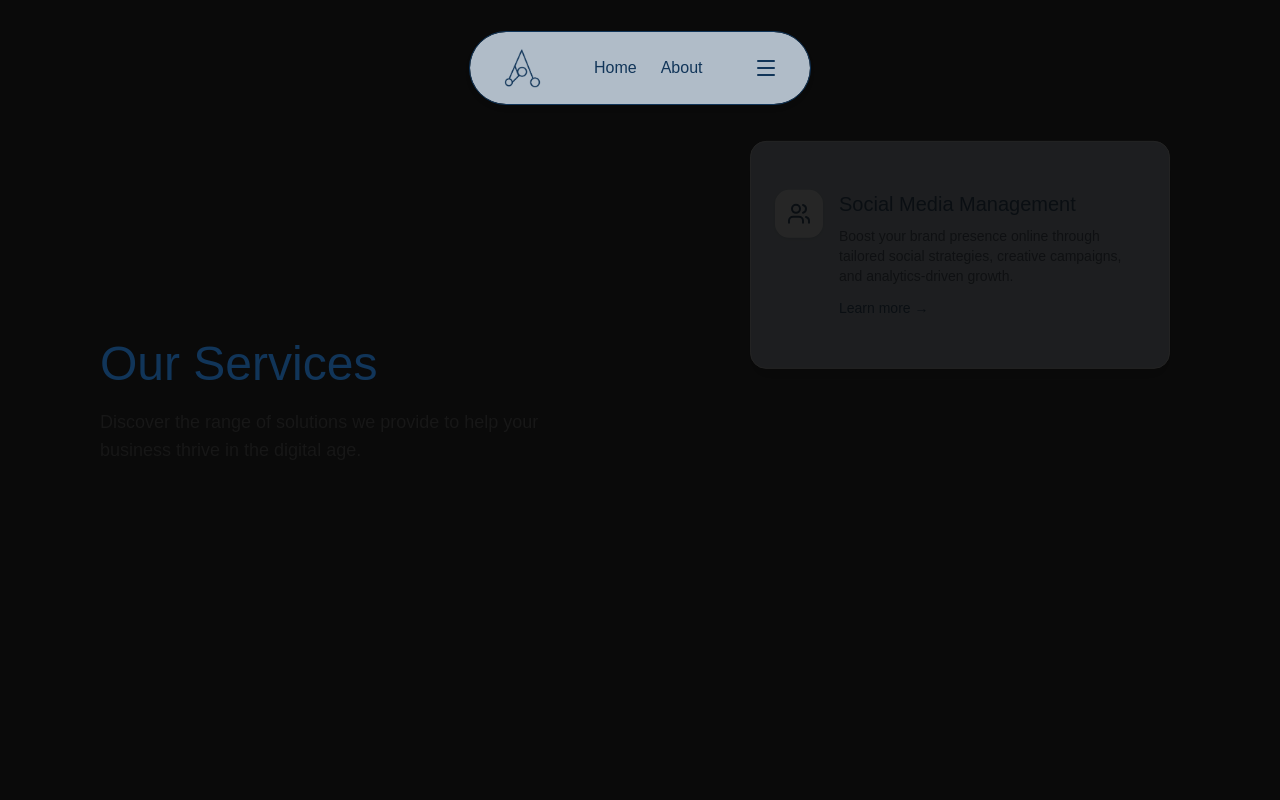
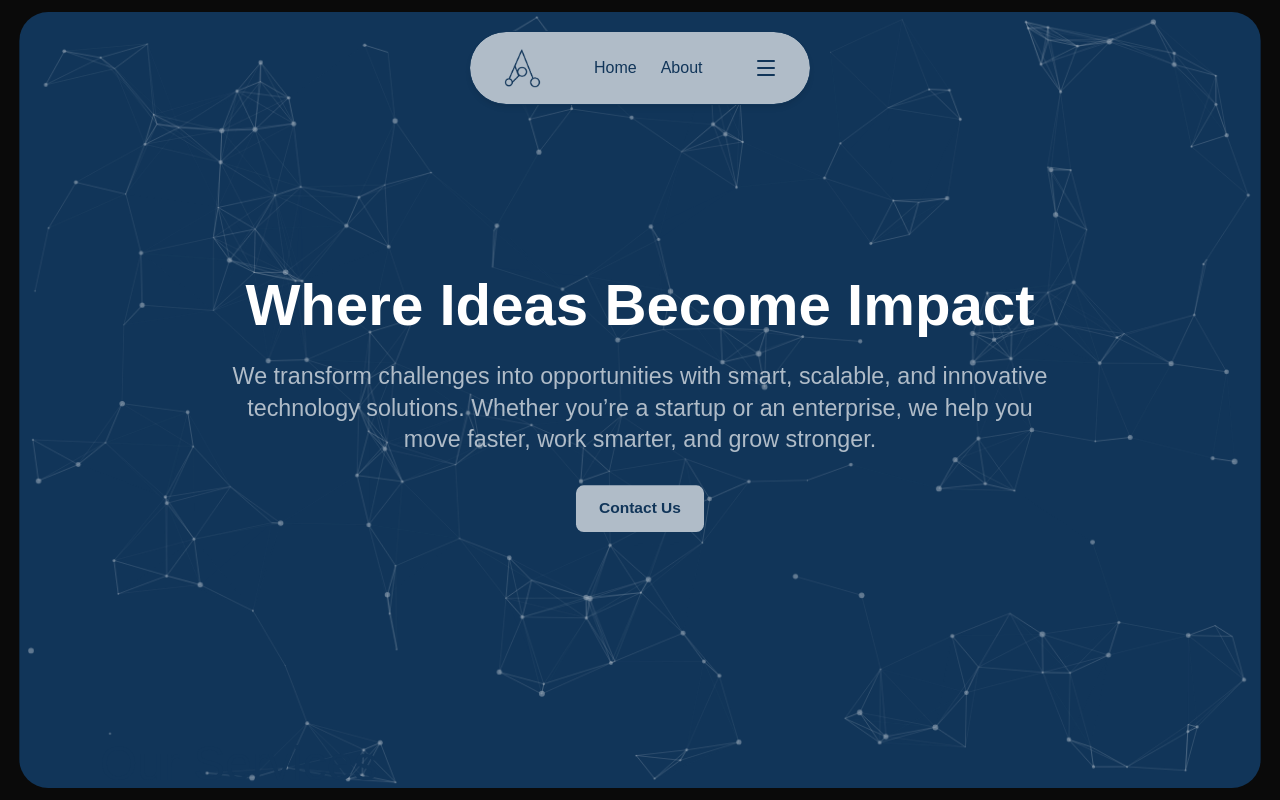
Before and after one commit to AndroSolutionsPersonal/Andro-Website, a Next.js app: page / in a window 1280 px wide. Shown: the top 800 px of the page. Built offline with nearby package versions, Linux system fonts and the light colour scheme.

Commit message:
minor change

```diff
--- a/pages/_app.js
+++ b/pages/_app.js
@@ -29,7 +29,7 @@ export default function App({ Component, pageProps }) {
 
     return (
         <LenisProvider>
-            <main className="font-sans bg-white text-[#113559]">
+            <main className="font-sans bg-foreground text-[#113559]">
                 <Navbar />
 
                 {/* Routing Loading Animation */}
--- a/pages/index.js
+++ b/pages/index.js
@@ -6,7 +6,7 @@ import MissionVision from "@/components/MissionVision";
 export default function Home() {
     return (
         <>
-            {/*<Hero />*/}
+            <Hero />
             <ServicesSection />
             <MissionVision />
             <section className="px-2 pb-2 md:px-4 md:pb-4 overflow-hidden">
```
